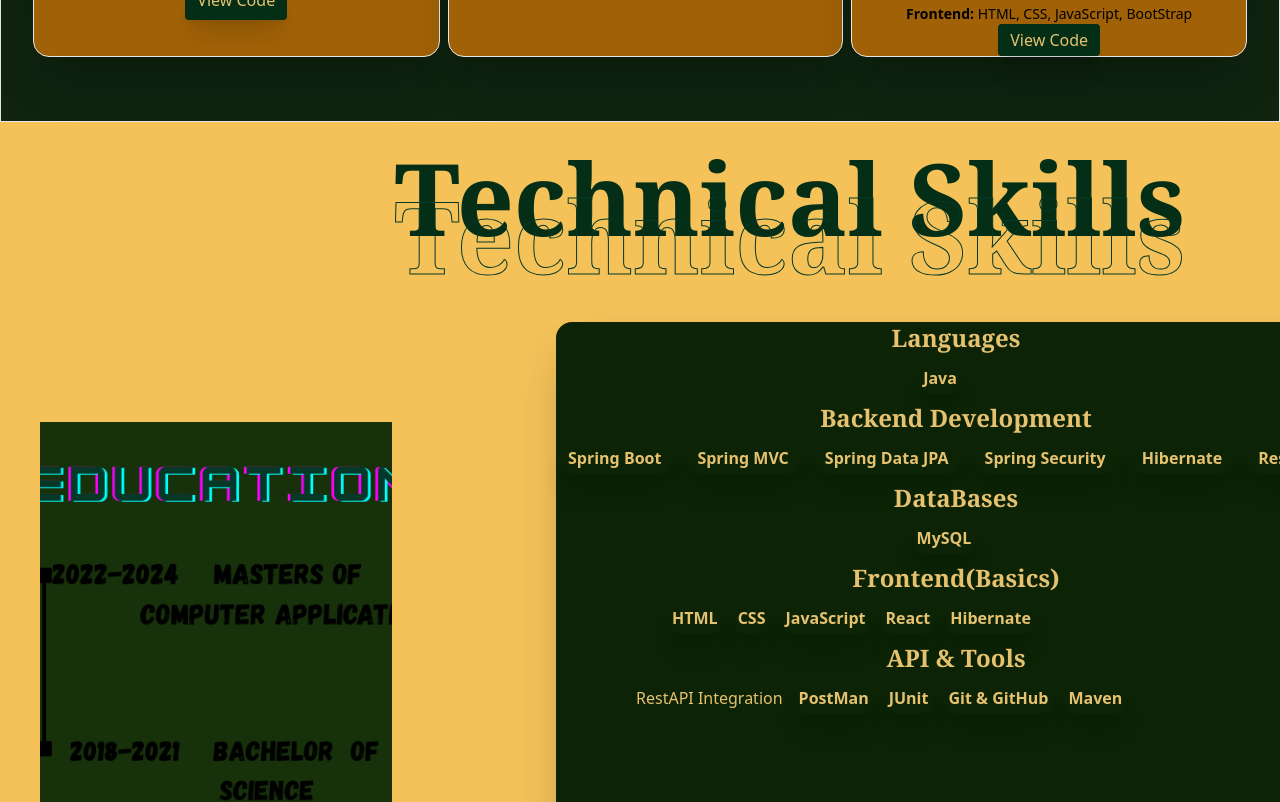
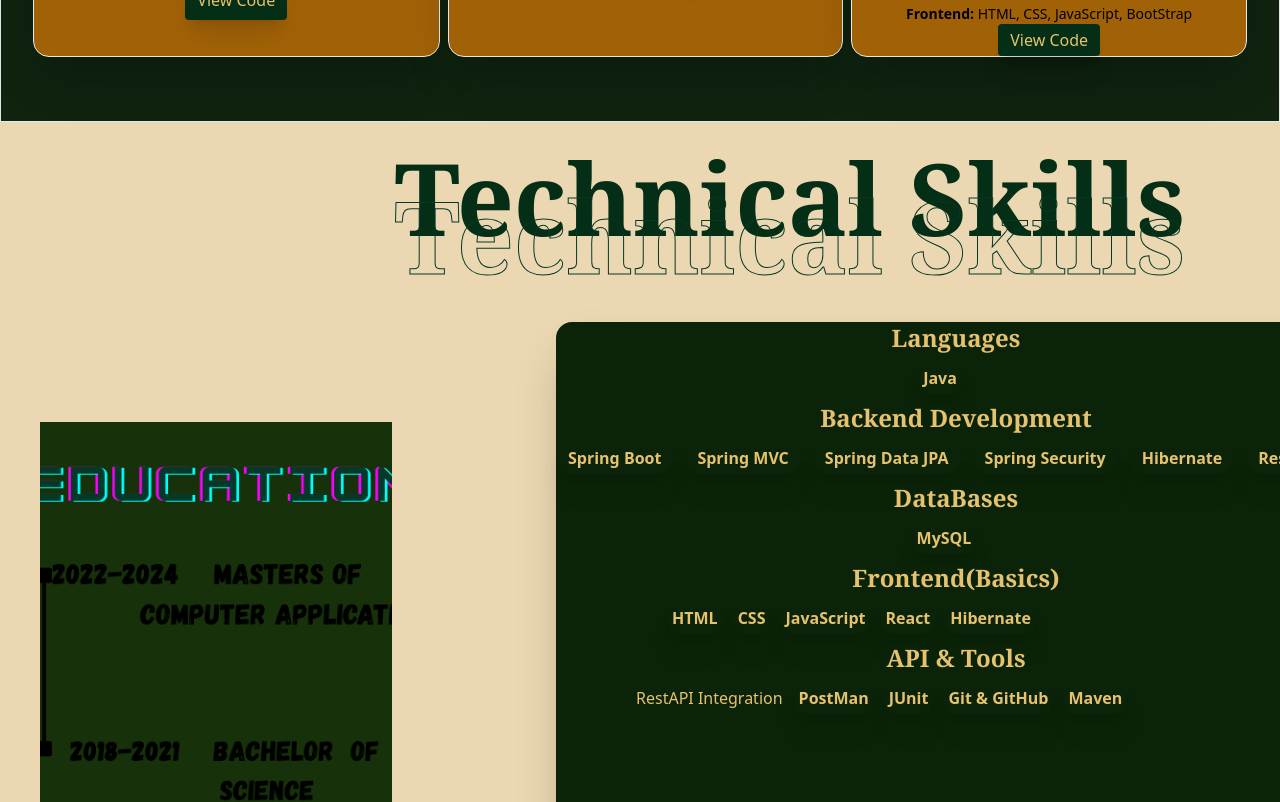
Before and after one commit to Anjali22-07/PortFolio, a React (Vite) app: page / in a window 1280 px wide. Shown: the part 2300-3102 px from the top of the page. Built offline with nearby package versions, Linux system fonts and the light colour scheme.

Commit message:
changes done in contact component

```diff
--- a/src/Components/ContactMe.jsx
+++ b/src/Components/ContactMe.jsx
@@ -5,7 +5,7 @@ const Contact=()=>{
         <div id="contactMe" class="contact-container relative left-[30px]  py-10 h-[85vh]">
             <h1 className="text-6xl font-bold text-center   font-serif shadow-2xl">Let's Connect</h1>
             <div className="service-contaner flex justify-between mt-4 px-6">
-                <div className="shadow-2xl rounded-2xl service 1 space-y-4 bg-[#092609a7] relative left-[300px] w-[50vh] h-[50vh] px-2">
+                <div className="shadow-2xl rounded-2xl service 1 space-y-4 bg-[#092609a7] relative left-[300px] w-[50vh] h-[60vh] px-2">
                      <p className="text-2xl font-serif mt-12 px-8">I’m open to internship and entry-level backend development opportunities and Collaborations.</p>
 
                     <div className="icons-container mt-20 right-96 space-x-10">
--- a/src/Components/Skills.jsx
+++ b/src/Components/Skills.jsx
@@ -2,7 +2,7 @@ import educationImage from "../assets/Education.png";
 const Skills=()=>{
     return (
         <>
-        <div id="skills" className="main-container bg-[#fac65cf9] h-[110vh]">
+        <div id="skills" className="main-container bg-[#f1ddb7f9] h-[110vh]">
 
                <div className="-mt-1">
                  <h1 className="relative text-[100px] left-[150px] mt-1 font-serif font-bold text-green-950">
```
